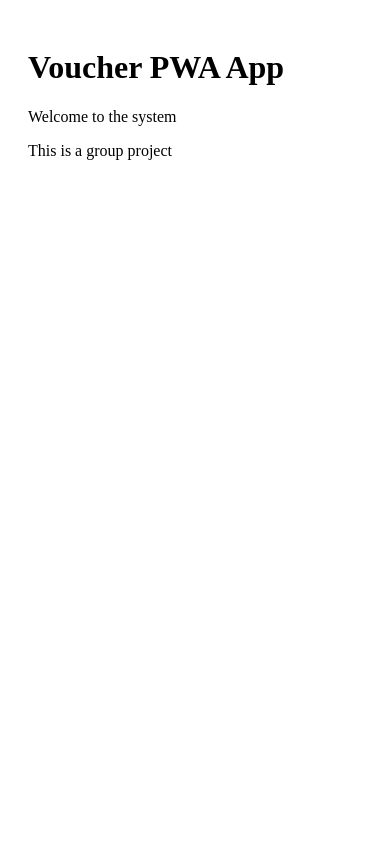
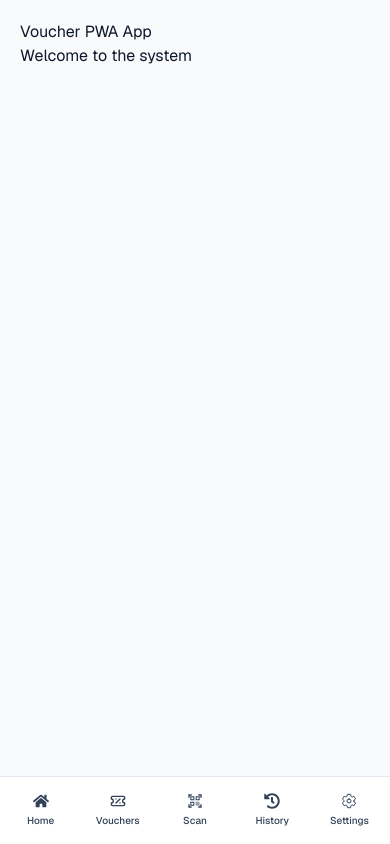
Before and after one commit to Altair2759/voucher-pwa, a Next.js app in the folder voucher-pwa/: page / in a window 390 px wide. Built offline with nearby package versions, Linux system fonts and the light colour scheme.

Commit message:
created a navbar for desktop and mobile versions

```diff
--- /dev/null
+++ b/voucher-pwa/app/globals.css
@@ -0,0 +1,16 @@
+@import "tailwindcss";
+
+:root {
+  color-scheme: light;
+}
+
+html {
+  scroll-behavior: smooth;
+}
+
+body {
+  min-height: 100vh;
+  background-color: #f8fafc;
+  color: #0f172a;
+  font-family: var(--font-geist-sans), Arial, Helvetica, sans-serif;
+}
--- a/voucher-pwa/app/layout.tsx
+++ b/voucher-pwa/app/layout.tsx
@@ -1,5 +1,7 @@
 import type { Metadata } from "next";
 import { Geist, Geist_Mono } from "next/font/google";
+import Navbar from "@/components/Navbar";
+import "./globals.css";
 
 const geistSans = Geist({
   variable: "--font-geist-sans",
@@ -13,7 +15,7 @@ const geistMono = Geist_Mono({
 
 export const metadata: Metadata = {
   title: "Voucher PWA",
-  description: "Generated by create next app",
+  description: "Voucher PWA Team Project",
 };
 
 export default function RootLayout({
@@ -26,7 +28,10 @@ export default function RootLayout({
       lang="en"
       className={`${geistSans.variable} ${geistMono.variable} h-full antialiased`}
     >
-      <body className="min-h-full flex flex-col">{children}</body>
+      <body className="min-h-screen bg-slate-50 text-slate-900">
+        <div className="min-h-screen pb-20 md:pb-0"><Navbar />{children}</div>
+
+      </body>
     </html>
   );
 }
--- a/voucher-pwa/app/page.tsx
+++ b/voucher-pwa/app/page.tsx
@@ -1,11 +1,9 @@
-import Image from "next/image";
-
 export default function Home() {
   return (
     <div style={{padding: 20}}>
       <h1>Voucher PWA App</h1>
       <p>Welcome to the system</p>
-      <p>This is a group project</p>
+
     </div>
   );
 }
--- a/voucher-pwa/components/Navbar.tsx
+++ b/voucher-pwa/components/Navbar.tsx
@@ -0,0 +1,60 @@
+// Navibar components made by REGGIE VAUDIN (Group Leader)
+
+// React icons imported from react icons
+import Link from "next/link";
+import { FaHome, FaHistory } from "react-icons/fa";
+import { MdOutlineQrCodeScanner } from "react-icons/md";
+import { IoSettingsOutline } from "react-icons/io5";
+import { LuTicketPercent } from "react-icons/lu";
+
+
+const navItems = [
+  { label: "Home", href: "/", icon: FaHome },
+  { label: "Vouchers", href: "/vouchers", icon: LuTicketPercent },
+  { label: "Scan", href: "/redeem", icon: MdOutlineQrCodeScanner },
+  { label: "History", href: "/history", icon: FaHistory },
+  { label: "Settings", href: "/settings", icon: IoSettingsOutline },
+];
+
+export default function Navbar() {
+  return (
+    <>
+        {/* Mobile app navbar */}
+        <nav className="fixed inset-x-0 bottom-0 z-50 border-t border-slate-200 bg-white md:hidden">
+            <ul className="mx-auto flex max-w-md items-center justify-around gap-1 px-1 py-2">
+            {navItems.map(({ label, href, icon: Icon }) => (
+                <li key={href} className="flex-1">
+                <Link
+                    href={href}
+                    className="flex flex-col items-center gap-1 rounded-xl px-1 py-2 text-[10px] font-medium text-slate-700">
+                    <Icon className="text-base" />
+                    <span>{label}</span>
+                </Link>
+                </li>
+            ))}
+            </ul>
+        </nav>
+
+        {/* Desktop web navbar */}
+        <nav className="hidden border-b border-slate-200 bg-white md:block">
+            <div className="mx-auto flex max-w-6xl items-center justify-between px-4 py-3">
+            <Link href="/" className="text-sm font-semibold uppercase tracking-[0.2em] text-slate-900">
+                Voucher PWA
+            </Link>
+            <ul className="flex items-center gap-1">
+                {navItems.map(({ label, href, icon: Icon }) => (
+                <li key={href}>
+                    <Link
+                    href={href}
+                    className="flex items-center gap-1 rounded-md px-3 py-2 text-sm text-slate-700">
+                    <Icon className="text-sm" />
+                    <span>{label}</span>
+                    </Link>
+                </li>
+                ))}
+            </ul>
+            </div>
+        </nav>
+    </>
+  );
+}
--- a/voucher-pwa/package.json
+++ b/voucher-pwa/package.json
@@ -11,7 +11,8 @@
   "dependencies": {
     "next": "16.2.7",
     "react": "19.2.4",
-    "react-dom": "19.2.4"
+    "react-dom": "19.2.4",
+    "react-icons": "^5.6.0"
   },
   "devDependencies": {
     "@tailwindcss/postcss": "^4",
```
Also changed, not shown: 1 other file (tests, documents, lock files or other folders).
